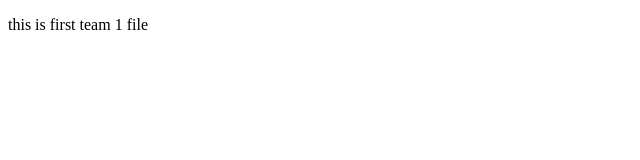
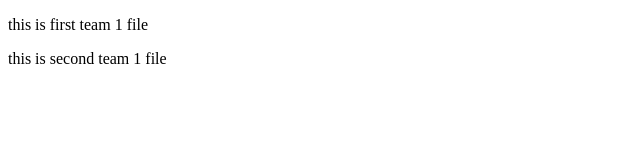
Before and after one commit to nitish-002/gitoperations, a plain HTML site: page index.html in a window 1280 px wide. Shown: the whole page, without its empty margins (0-640 px from the left). Drawn offline with Linux system fonts and the light colour scheme.

Commit message:
added a line in main

```diff
--- a/index.html
+++ b/index.html
@@ -7,5 +7,6 @@
 </head>
 <body>
     <p>this is first team 1 file</p>
+    <p>this is second team 1 file</p>
 </body>
 </html>
```
